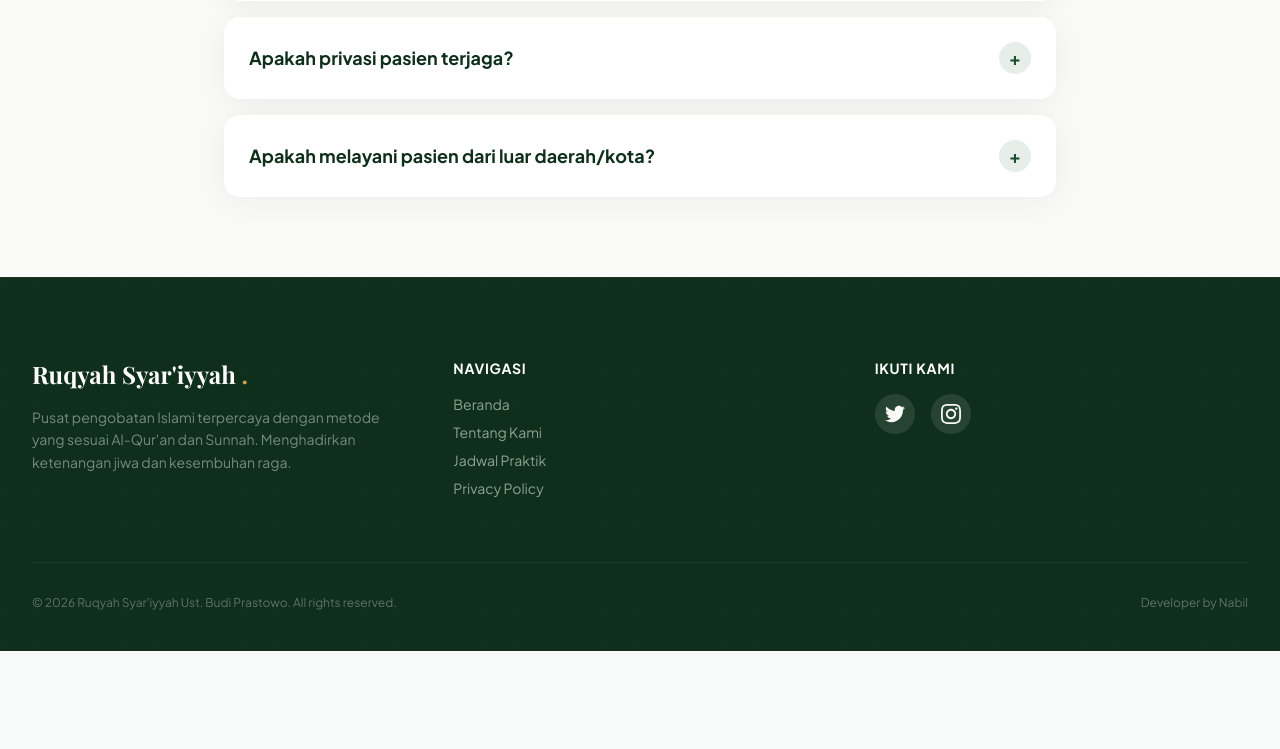
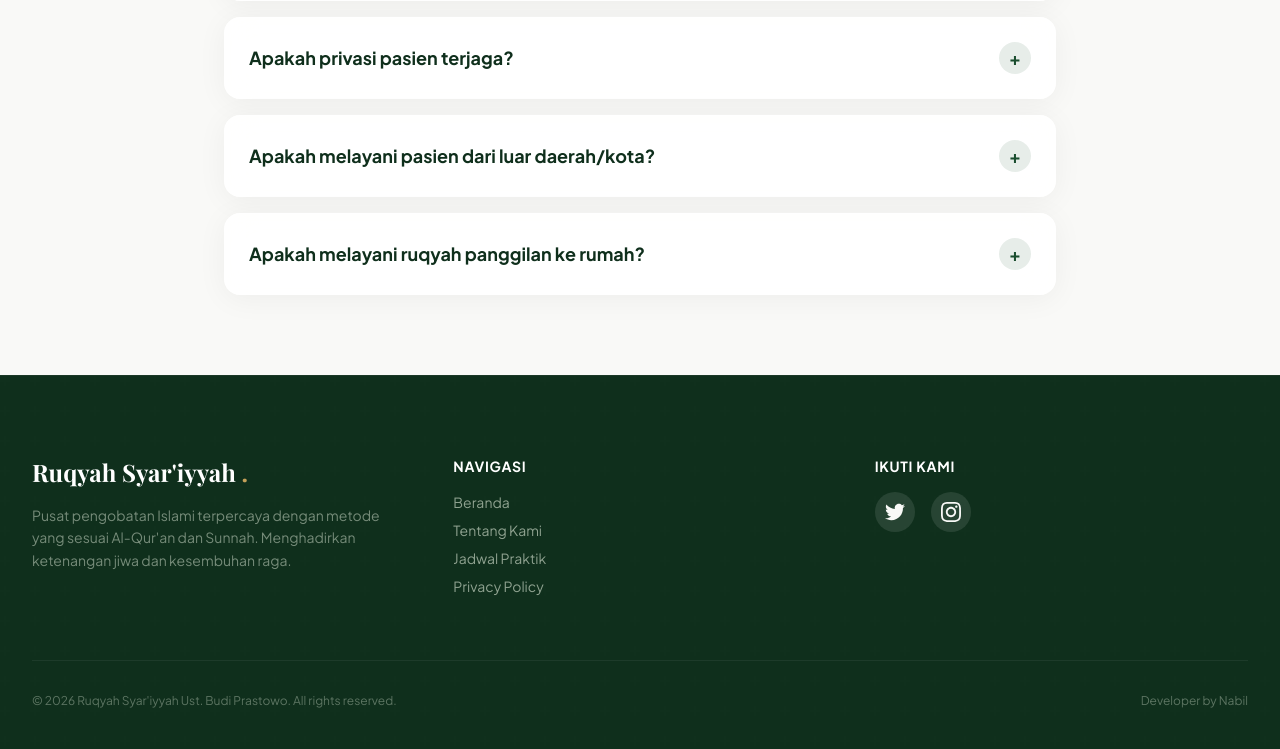
Before and after one commit to nabilrobbani84-debug/ruqyah-syariyyah, a Django app: page / in a window 1280 px wide. Shown: the part 5260-6009 px from the top of the page. Before the commit the page ends 5911 px from the top, so only its background shows below. Run offline with Django 5.2, Linux system fonts and the light colour scheme; style sheets or scripts are compiled from the project's sources; some libraries are stand-ins or nearby versions.

Commit message:
seo: add ruqyah panggilan keywords and FAQ to landing page and metadata

```diff
--- a/public/privacy-policy/index.html
+++ b/public/privacy-policy/index.html
@@ -6,8 +6,8 @@
     <title>Ruqyah Syar'iyyah Tanpa Kesurupan Bekasi & Jabodetabek | Ust. Budi Prastowo</title>
 
     <!-- SEO Meta Tags -->
-    <meta name="description" content="Pusat terapi Ruqyah Syar'iyyah tanpa kesurupan terpercaya di Bekasi & Jabodetabek oleh Ust. Budi Prastowo. Praktisi Thibbun Nabawi dengan rating 5.0 Google (415+ Ulasan). Layanan privat & amanah. Hubungi 0856-9739-7988.">
-    <meta name="keywords" content="ruqyah bekasi, ruqyah syariyyah bekasi, ruqyah tanpa kesurupan, klinik ruqyah bekasi, ust budi prastowo, ruqyah jatiasih, pusat ruqyah indonesia, tempat ruqyah terpercaya, thibbun nabawi bekasi, terapi gangguan jin dan sihir">
+    <meta name="description" content="Pusat terapi Ruqyah Syar'iyyah tanpa kesurupan di Bekasi & Jabodetabek oleh Ust. Budi Prastowo. Melayani klinik & ruqyah panggilan ke rumah. Rating 5.0 Google (415+ Ulasan). Hubungi 0856-9739-7988.">
+    <meta name="keywords" content="ruqyah panggilan, ruqyah panggilan bekasi, ruqyah panggilan jabodetabek, ruqyah panggilan jakarta, ruqyah bekasi, ruqyah syariyyah bekasi, ruqyah tanpa kesurupan, klinik ruqyah bekasi, ust budi prastowo, ruqyah jatiasih, thibbun nabawi bekasi, terapi gangguan jin dan sihir">
     <meta name="author" content="Ust. Budi Prastowo">
     <meta name="robots" content="index, follow, max-snippet:-1, max-image-preview:large, max-video-preview:-1">
     <meta name="google-site-verification" content="google1e7b006a43ce6a53.html">
--- a/templates/base.html
+++ b/templates/base.html
@@ -6,8 +6,8 @@
     <title>Ruqyah Syar'iyyah Tanpa Kesurupan Bekasi & Jabodetabek | Ust. Budi Prastowo</title>
 
     <!-- SEO Meta Tags -->
-    <meta name="description" content="Pusat terapi Ruqyah Syar'iyyah tanpa kesurupan terpercaya di Bekasi & Jabodetabek oleh Ust. Budi Prastowo. Praktisi Thibbun Nabawi dengan rating 5.0 Google (415+ Ulasan). Layanan privat & amanah. Hubungi 0856-9739-7988.">
-    <meta name="keywords" content="ruqyah bekasi, ruqyah syariyyah bekasi, ruqyah tanpa kesurupan, klinik ruqyah bekasi, ust budi prastowo, ruqyah jatiasih, pusat ruqyah indonesia, tempat ruqyah terpercaya, thibbun nabawi bekasi, terapi gangguan jin dan sihir">
+    <meta name="description" content="Pusat terapi Ruqyah Syar'iyyah tanpa kesurupan di Bekasi & Jabodetabek oleh Ust. Budi Prastowo. Melayani klinik & ruqyah panggilan ke rumah. Rating 5.0 Google (415+ Ulasan). Hubungi 0856-9739-7988.">
+    <meta name="keywords" content="ruqyah panggilan, ruqyah panggilan bekasi, ruqyah panggilan jabodetabek, ruqyah panggilan jakarta, ruqyah bekasi, ruqyah syariyyah bekasi, ruqyah tanpa kesurupan, klinik ruqyah bekasi, ust budi prastowo, ruqyah jatiasih, thibbun nabawi bekasi, terapi gangguan jin dan sihir">
     <meta name="author" content="Ust. Budi Prastowo">
     <meta name="robots" content="index, follow, max-snippet:-1, max-image-preview:large, max-video-preview:-1">
     <meta name="google-site-verification" content="google1e7b006a43ce6a53.html">
--- a/templates/landing.html
+++ b/templates/landing.html
@@ -593,6 +593,16 @@
                     <p class="text-gray-600 leading-relaxed" itemprop="text">Ya, kami <strong>menerima pasien dari seluruh wilayah Indonesia</strong>. Banyak pasien kami yang sengaja datang dari luar daerah. Silakan lakukan reservasi terlebih dahulu agar jadwal dapat disesuaikan dengan waktu kedatangan Anda.</p>
                 </div>
             </div>
+            <!-- FAQ 7 -->
+            <div class="glass-card rounded-2xl overflow-hidden" itemscope itemprop="mainEntity" itemtype="https://schema.org/Question">
+                <button onclick="toggleFaq(this)" class="w-full flex items-center justify-between p-5 sm:p-6 text-left hover:bg-forest-green/5 transition-colors group">
+                    <h3 class="font-bold text-deep-green text-lg pr-4" itemprop="name">Apakah melayani ruqyah panggilan ke rumah?</h3>
+                    <span class="flex-shrink-0 w-8 h-8 bg-forest-green/10 rounded-full flex items-center justify-center group-hover:bg-forest-green group-hover:text-white transition-all text-forest-green font-bold text-lg">+</span>
+                </button>
+                <div class="hidden px-6 pb-6" itemscope itemprop="acceptedAnswer" itemtype="https://schema.org/Answer">
+                    <p class="text-gray-600 leading-relaxed" itemprop="text">Ya, Ust. Budi Prastowo melayani <strong>ruqyah panggilan ke rumah atau kantor</strong> untuk wilayah Bekasi, Jakarta, dan sekitarnya (Jabodetabek) sesuai kesepakatan jadwal. Silakan hubungi langsung via WhatsApp di <strong>0856-9739-7988</strong> untuk konsultasi ketersediaan jadwal panggilan.</p>
+                </div>
+            </div>
         </div>
     </div>
 </section>
@@ -834,6 +844,14 @@ document.addEventListener('DOMContentLoaded', () => {
             "@type": "Answer",
             "text": "Untuk informasi biaya yang akurat, silakan hubungi langsung melalui WhatsApp di 0856-9739-7988. Insya Allah biaya terjangkau dan tidak memberatkan."
           }
+        },
+        {
+          "@type": "Question",
+          "name": "Apakah melayani ruqyah syar'iyyah panggilan ke rumah di Bekasi dan Jabodetabek?",
+          "acceptedAnswer": {
+            "@type": "Answer",
+            "text": "Ya, Ust. Budi Prastowo melayani terapi ruqyah syar'iyyah panggilan ke rumah atau kantor untuk wilayah Bekasi, Jakarta, Depok, dan sekitarnya sesuai kesepakatan jadwal. Hubungi nomor WhatsApp 0856-9739-7988."
+          }
         }
       ]
     }
```
Also changed, not shown: public/index.html (+20 -2 lines).
